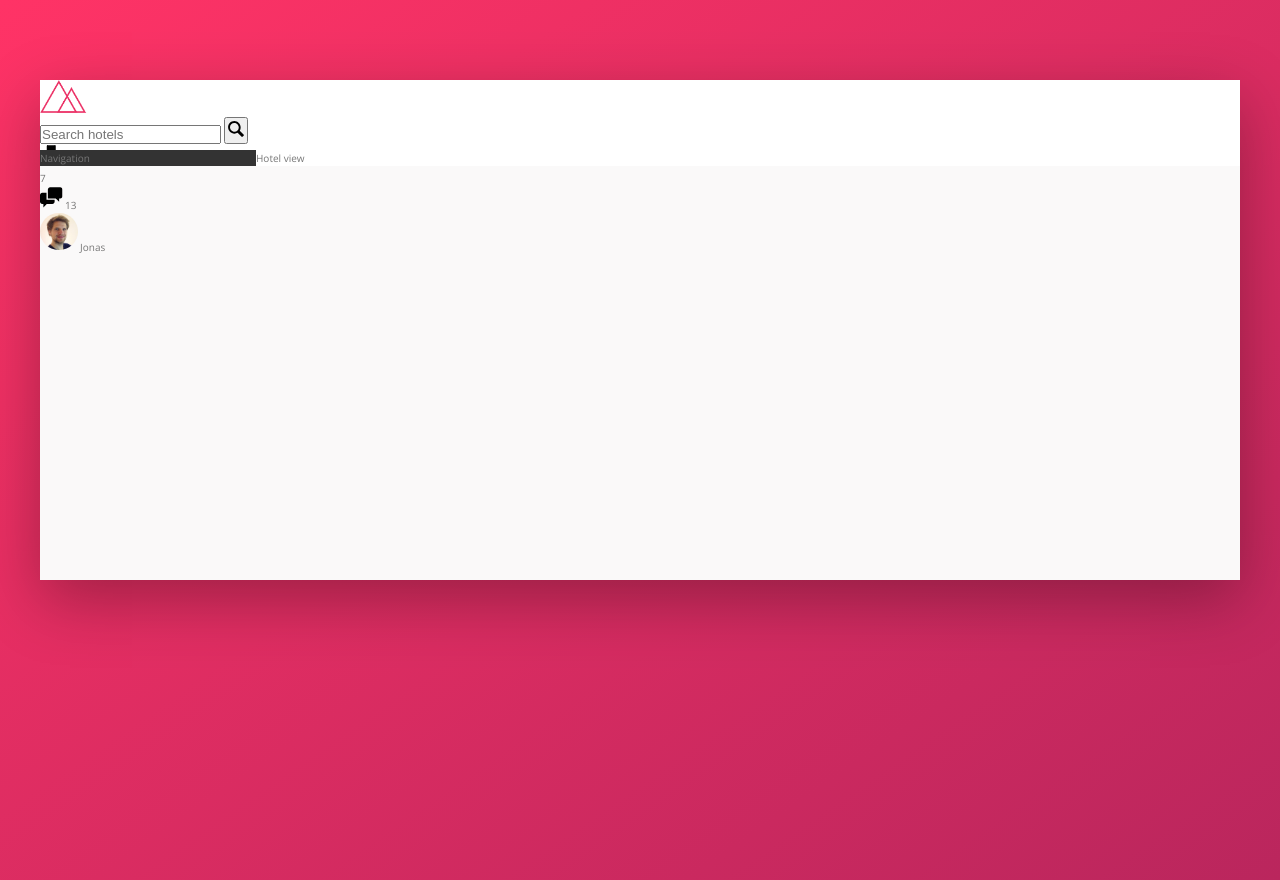
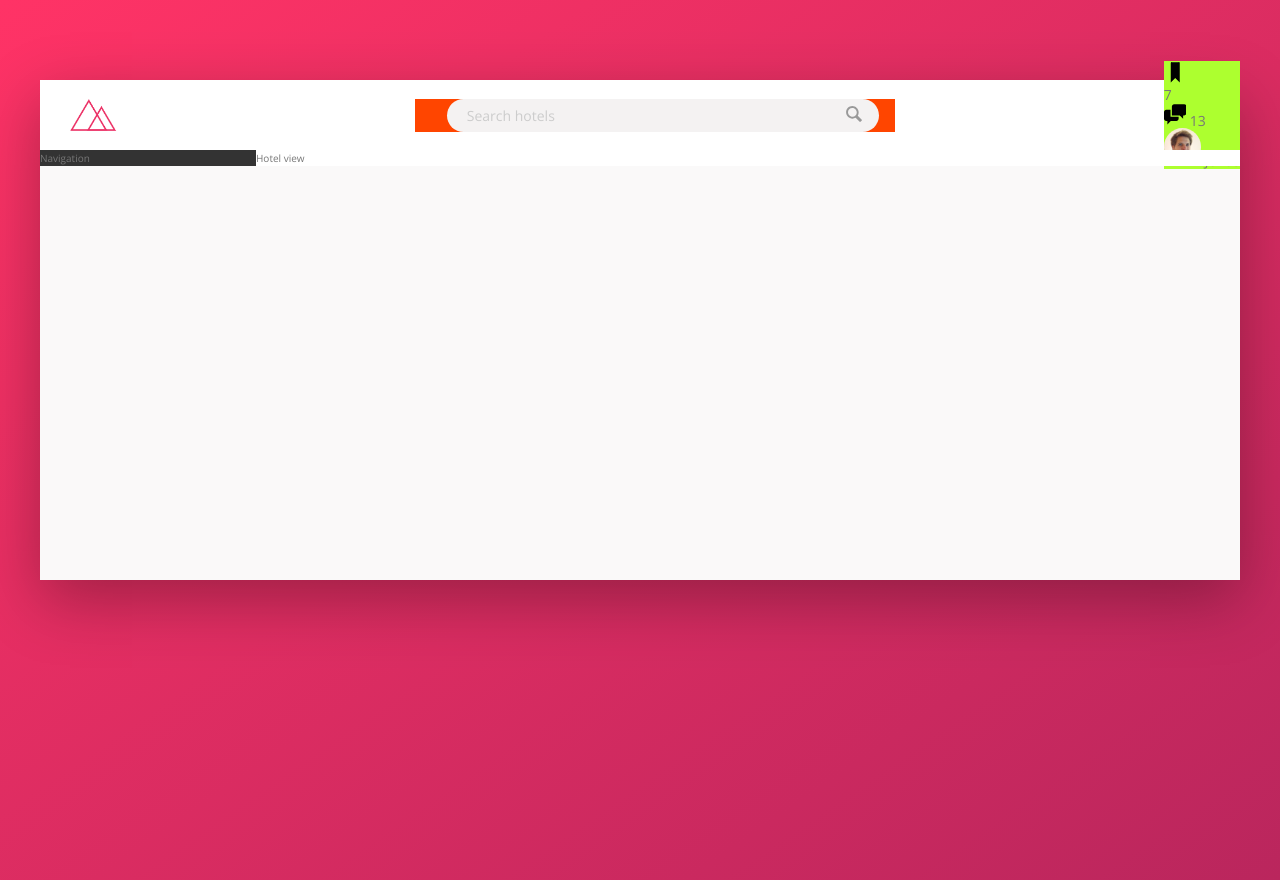
Before and after one commit to Canthar90/Trillo-training, a website: page index.html in a window 1280 px wide. Drawn offline with nearby package versions, Linux system fonts and the light colour scheme.

Commit message:
Alligning some elements with flexbox

```diff
--- a/sass/_components.scss
+++ b/sass/_components.scss
@@ -5,6 +5,7 @@
 
 .logo {
     height: 3.25rem;
+    margin: 3rem;
 }
 
 
@@ -14,17 +15,58 @@
 //SEARCH
 
 .search {
+    background-color: orangered;
+    flex: 0 0 40%;
+
+    display: flex;
+    align-items: center;
+    justify-content: center;
+
     &__input {
+        font-family: inherit;
+        font-size: inherit;
+        color: inherit;
+        background-color: var(--color-grey-light-2);
+        border: none;
+        padding: .7rem 2rem;
+        border-radius: 100px;
+        width: 90%;
+        transition: all .2s;
+        margin-right: -3.5rem;
 
+        &:focus {
+            outline: none;
+            width: 100%;
+            background-color: var(--color-grey-light-3);
+        }
+
+        &::-webkit-input-placeholder {
+            font-weight: 100;
+            color: var(--color-grey-light-4);
+        }
+    }
+
+    &__input:focus + &__buton {
+        background-color: var(--color-grey-light-3);
     }
 
     &__button {
+        border: none;
+        background-color: var(--color-grey-light-2);
 
+        &:focus {
+            outline: none;
+        }
+
+        &:active {
+            transform: translateY(2px);
+        }
     }
 
     &__icon {
         height: 2rem;
         width: 2rem;
+        fill: var(--color-grey-dark-3)
     }
 }
 
@@ -34,6 +76,7 @@
 // USER NAVIGATION
 
 .user-nav {
+    background-color: greenyellow;
     &__icon-box {
 
     }
--- a/sass/_layout.scss
+++ b/sass/_layout.scss
@@ -8,9 +8,14 @@
 }
 
 .header{
+    font-size: 1.4rem;
     height: 7rem;
     background-color: #fff;
     border-bottom: var(--color-grey-light-2);
+
+    display: flex;
+    justify-content: space-between;
+    align-items: center;
 }
 
 .content{
```
Also changed, not shown: css/style.css.
